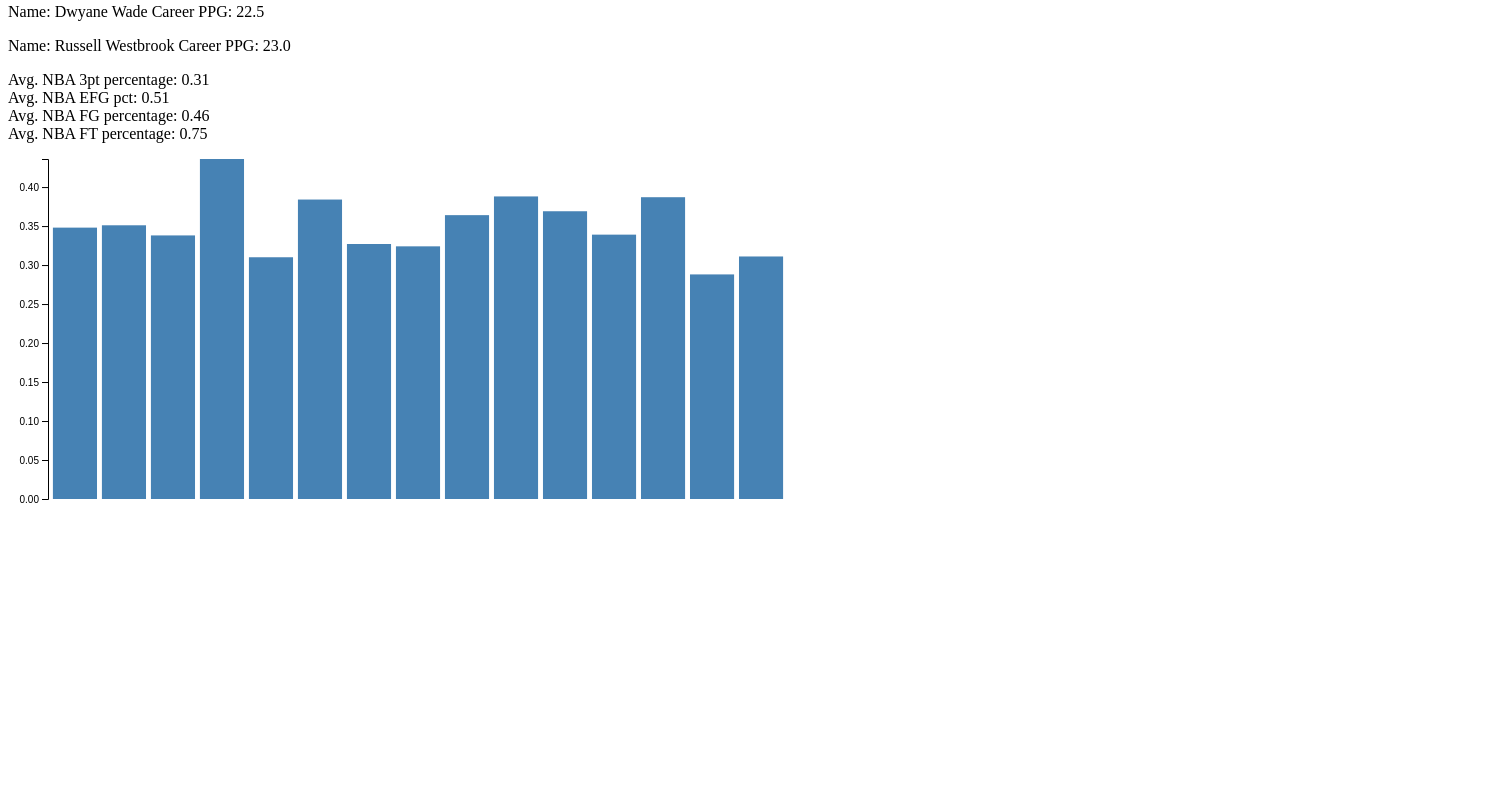
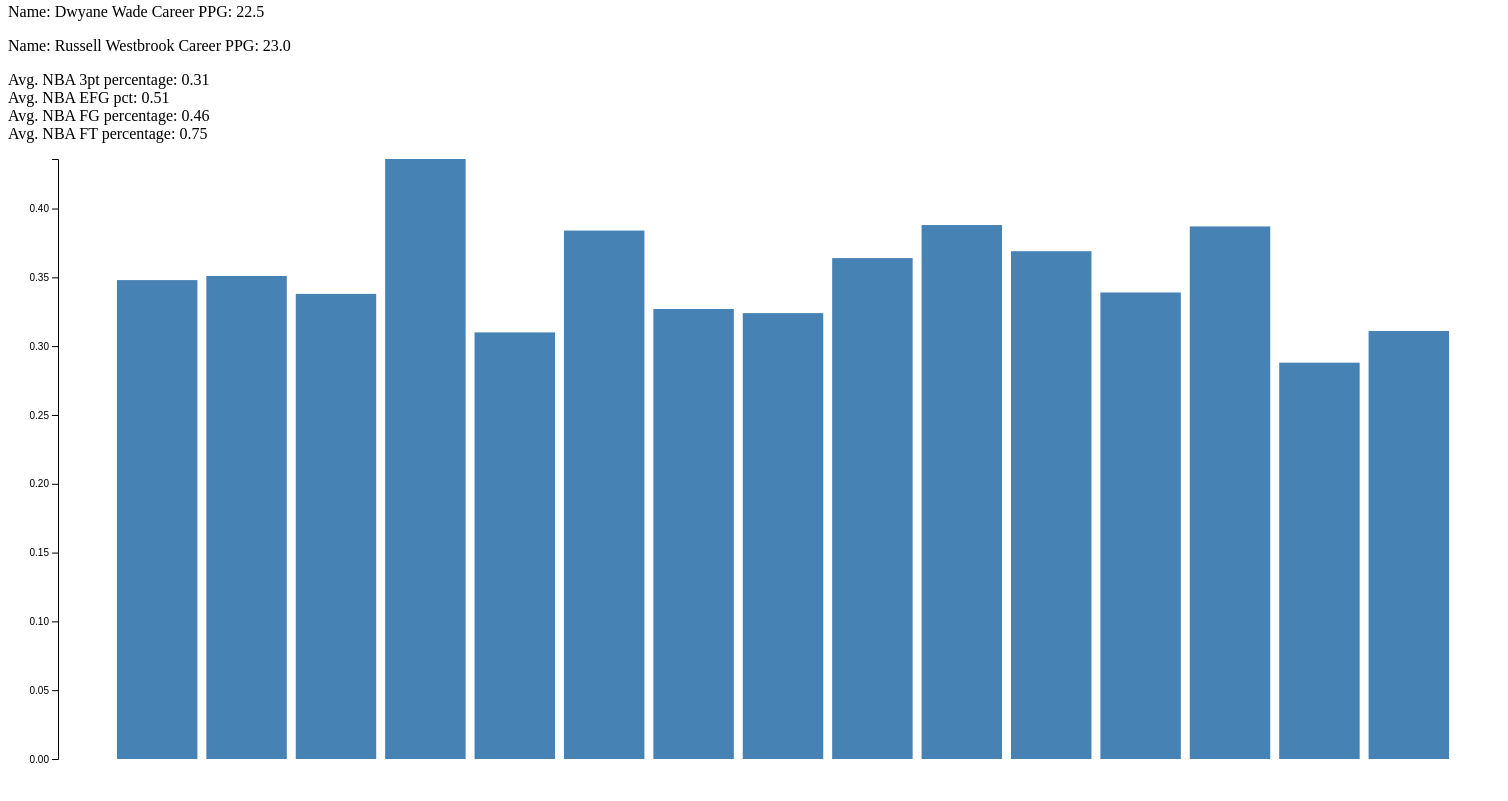
Before and after one commit to Jamrhein12/Jamrhein12.github.io, a plain HTML site: page index.html in a window 1280 px wide. Shown: the part 625-1426 px from the top of the page, 1508 px wide, since content can reach past the window. Before the commit the page ends 1192 px from the top, so only its background shows below. Drawn offline with nearby package versions, Linux system fonts and the light colour scheme.

Commit message:
chart size

```diff
--- a/index.html
+++ b/index.html
@@ -19,7 +19,7 @@
 
 <div id="averages"></div>
 
-<svg id="chart1" width="800" height="400"></svg>
+<svg id="chart1" width="1500" height="750"></svg>
 
 <script>
 
@@ -80,9 +80,9 @@ async function init() {
               '<br>Avg. NBA FG percentage: ' + avg_nba_fg +
               '<br>Avg. NBA FT percentage: ' + avg_nba_ft);
 
-    const svgWidth = 800;
-    const svgHeight = 400;
-    const margin = { top: 20, right: 20, bottom: 40, left: 40 };
+    const svgWidth = 1500;
+    const svgHeight = 750;
+    const margin = { top: 50, right: 50, bottom: 100, left: 100 };
     const chartWidth = svgWidth - margin.left - margin.right;
     const chartHeight = svgHeight - margin.top - margin.bottom;
 
@@ -99,15 +99,18 @@ async function init() {
     .domain([0, d3.max(filteredData, d => d.NBA__3ptpct)])
     .range([chartHeight, 0]);
 
-    const xAxis = d3.axisBottom(xScale);
+    const xAxis = d3.axisBottom(xScale)
+        .tickFormat(d => d)
+        .tickSize(10)
+        .tickPadding(5);
     const yAxis = d3.axisLeft(yScale);
 
     svg.append("g")
-        .attr("transform", "translate(40, 760)")
+        .attr("transform", "translate(100, 1400)")
         .call(xAxis);
 
     svg.append("g")
-        .attr("transform", "translate(40, 0)")
+        .attr("transform", "translate(50, 0)")
         .call(yAxis);
 
     svg.selectAll(".bar")
```
